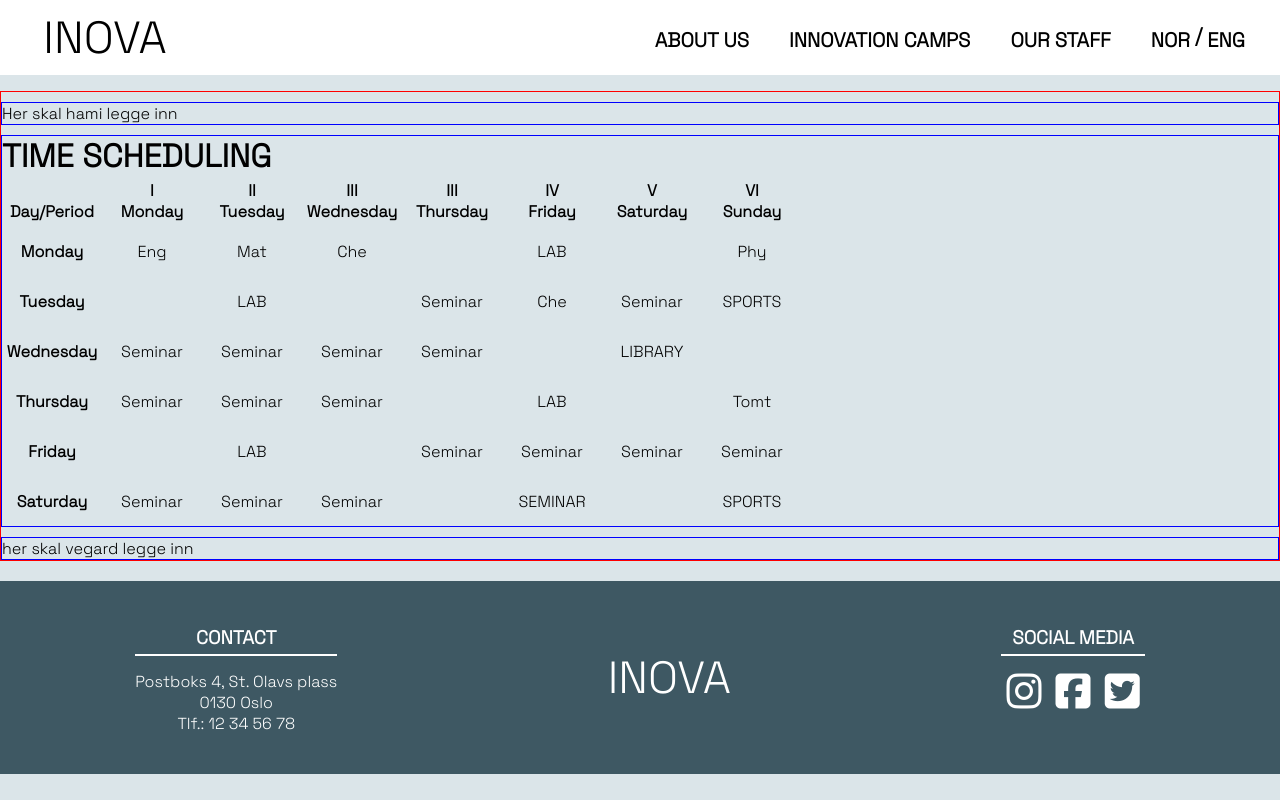
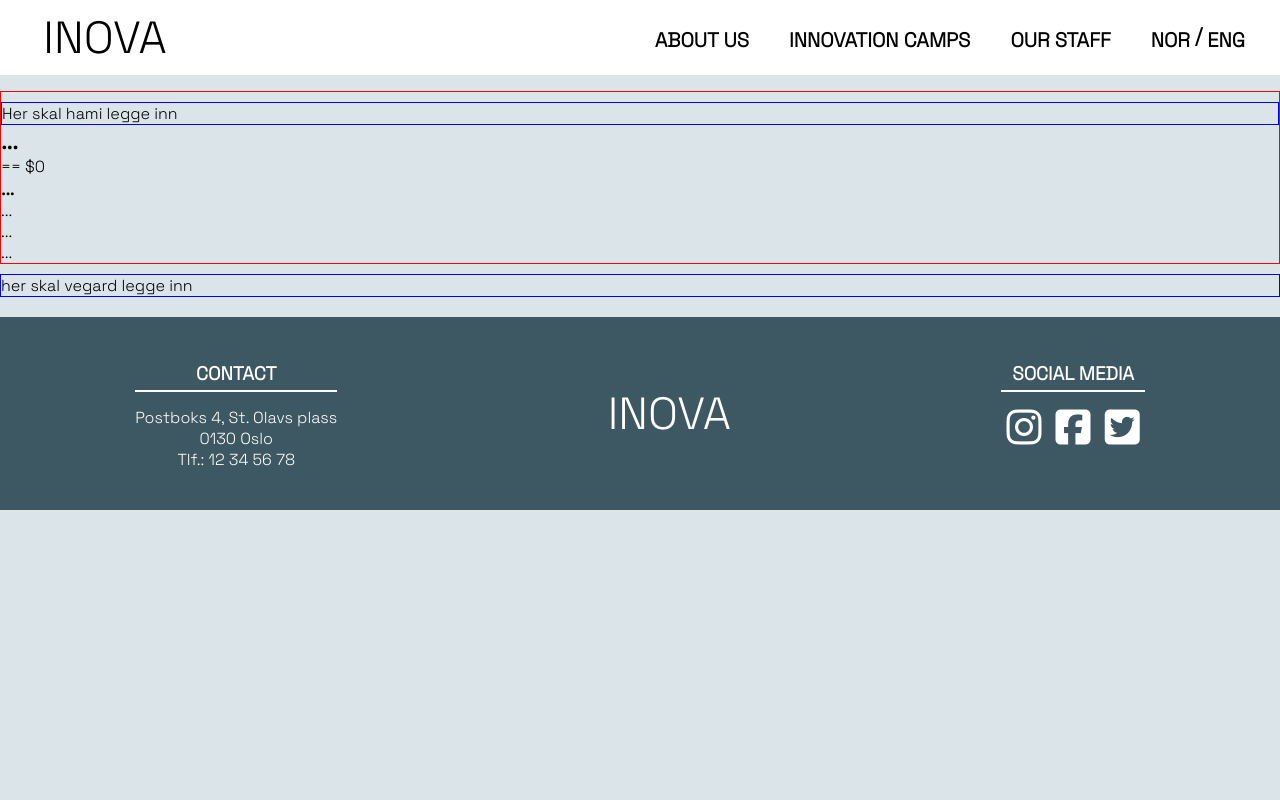
Before and after one commit to sirisandnes/Make-it-responsive, a plain HTML site: page index.html in a window 1280 px wide. Drawn offline with Linux system fonts and the light colour scheme.

Commit message:
Update index.html

```diff
--- a/index.html
+++ b/index.html
@@ -48,118 +48,16 @@
             </div>
 
 
-            <div class="content-box box2">
-                <h1>TIME SCHEDULING</h1>
-                <table border="5" cellspacing="0" align="center">
-                    <!--<caption>Timetable</caption>-->
-                    <tr>
-                        <td align="center" height="50"
-                            width="100"><br>
-                            <b>Day/Period</b></br>
-                        </td>
-                        <td align="center" height="50"
-                            width="100">
-                            <b>I<br>Monday</b>
-                        </td>
-                        <td align="center" height="50"
-                            width="100">
-                            <b>II<br>Tuesday</b>
-                        </td>
-                        <td align="center" height="50"
-                            width="100">
-                            <b>III<br>Wednesday</b>
-                        </td>
-                        <td align="center" height="50"
-                        width="100">
-                        <b>III<br>Thursday</b>
-                        </td>
-                        <td align="center" height="50"
-                            width="100">
-                            <b>IV<br>Friday</b>
-                        </td>
-                        <td align="center" height="50"
-                            width="100">
-                            <b>V<br>Saturday</b>
-                        </td>
-                        <td align="center" height="50"
-                            width="100">
-                            <b>VI<br>Sunday</b>
-                        </td>
-                    </tr>
-                    <tr>
-                        <td align="center" height="50">
-                            <b>Monday</b></td>
-                        <td align="center" height="50">Eng</td>
-                        <td align="center" height="50">Mat</td>
-                        <td align="center" height="50">Che</td>
-
-                        <td colspan="3" align="center"
-                            height="50">LAB</td>
-                        <td align="center" height="50">Phy</td>
-                    </tr>
-                    <tr>
-                        <td align="center" height="50">
-                            <b>Tuesday</b>
-                        </td>
-                        <td colspan="3" align="center"
-                            height="50">LAB
-                        </td>
-                        <td align="center" height="50">Seminar</td>
-                        <td align="center" height="50">Che</td>
-                        <td align="center" height="50">Seminar</td>
-                        <td align="center" height="50">SPORTS</td>
-                    </tr>
-                    <tr>
-                        <td align="center" height="50">
-                            <b>Wednesday</b>
-                        </td>
-                        <td align="center" height="50">Seminar</td>
-                        <td align="center" height="50">Seminar</td>
-                        <td align="center" height="50">Seminar</td>
-                        <td align="center" height="50">Seminar</td>
-                        <td colspan="3" align="center"
-                            height="50">LIBRARY
-                        </td>
-                    </tr>
-                    <tr>
-                        <td align="center" height="50">
-                            <b>Thursday</b>
-                        </td>
-                        <td align="center" height="50">Seminar</td>
-                        <td align="center" height="50">Seminar</td>
-                        <td align="center" height="50">Seminar</td>
-                        <td colspan="3" align="center"
-                            height="50">LAB
-                        </td>
-                        <td align="center" height="50">Tomt</td>
-                    </tr>
-                    <tr>
-                        <td align="center" height="50">
-                            <b>Friday</b>
-                        </td>
-                        <td colspan="3" align="center"
-                            height="50">LAB
-                        </td>
-                        <td align="center" height="50">Seminar</td>
-                        <td align="center" height="50">Seminar</td>
-                        <td align="center" height="50">Seminar</td>
-                        <td align="center" height="50">Seminar</td>
-                    </tr>
-                    <tr>
-                        <td align="center" height="50">
-                            <b>Saturday</b>
-                        </td>
-                        <td align="center" height="50">Seminar</td>
-                        <td align="center" height="50">Seminar</td>
-                        <td align="center" height="50">Seminar</td>
-                        <td colspan="3" align="center"
-                            height="50">SEMINAR
-                        </td>
-                        <td align="center" height="50">SPORTS</td>
-                    </tr>
-                </table>
-
-            </div>
+            <section id="schedule">
+                <h2>...</h2>
+                <div class="event"> == $0
+                    <h3>...</h3>
+                    <p>...</p>
+                </div>
+                <div class="event">...</div>
+                <div class="event">...</div>
+                </div>
+            </section>
 
 
             <div class="content-box box3">
```
